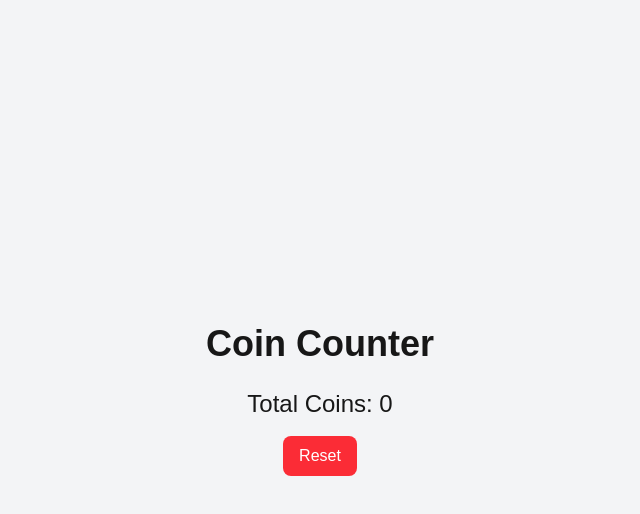
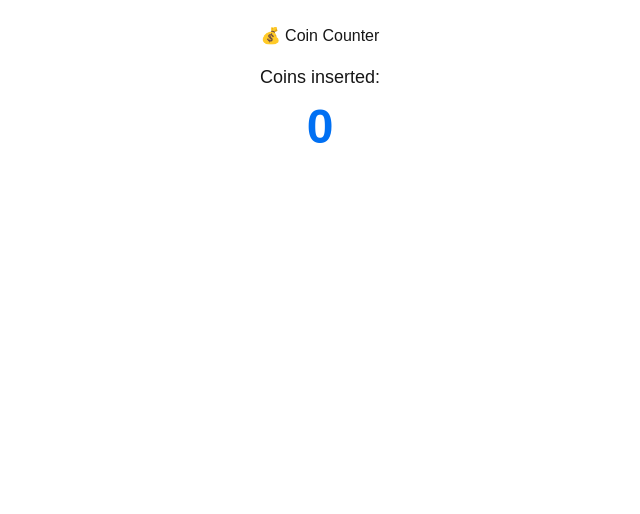
Before and after one commit to Shane-kssandra/coindashboard, a Next.js app: page / in a window 1280 px wide. Shown: the top 514 px of the page, without its empty margins (320-960 px from the left). Built offline with nearby package versions, Linux system fonts and the light colour scheme.

Commit message:
Polling UI for live coin count

```diff
--- a/app/page.tsx
+++ b/app/page.tsx
@@ -2,48 +2,30 @@
 import { useEffect, useState } from "react";
 
 export default function Home() {
-  const [coinCount, setCoinCount] = useState(0);
+  const [coins, setCoins] = useState<number>(0);
 
-  // Fetch coin count periodically
   useEffect(() => {
-    const fetchData = async () => {
+    let mounted = true;
+
+    async function fetchCoins() {
       try {
-        const res = await fetch("/api/data");
+        const res = await fetch("/api/data", { cache: "no-store" });
+        if (!res.ok) return;
         const data = await res.json();
-        setCoinCount(data.coinCount);
-      } catch (err) {
-        console.error("Error fetching data:", err);
-      }
-    };
+        if (mounted) setCoins(data.coins ?? 0);
+      } catch {}
+    }
 
-    fetchData();
-    const interval = setInterval(fetchData, 2000); // refresh every 2s
-    return () => clearInterval(interval);
+    fetchCoins();                    // initial
+    const id = setInterval(fetchCoins, 2000); // poll every 2s
+    return () => { mounted = false; clearInterval(id); };
   }, []);
 
-  // Reset handler
-  const handleReset = async () => {
-    try {
-      const res = await fetch("/api/data", {
-        method: "DELETE",
-      });
-      const data = await res.json();
-      setCoinCount(data.coinCount);
-    } catch (err) {
-      console.error("Error resetting:", err);
-    }
-  };
-
   return (
-    <div className="flex flex-col items-center justify-center min-h-screen bg-gray-100">
-      <h1 className="text-4xl font-bold mb-6">Coin Counter</h1>
-      <p className="text-2xl mb-4">Total Coins: {coinCount}</p>
-      <button
-        onClick={handleReset}
-        className="bg-red-500 hover:bg-red-600 text-white px-4 py-2 rounded-lg"
-      >
-        Reset
-      </button>
-    </div>
+    <main style={{ fontFamily: "sans-serif", textAlign: "center", padding: 24 }}>
+      <h1>💰 Coin Counter</h1>
+      <p style={{ fontSize: 18, marginTop: 16 }}>Coins inserted:</p>
+      <div style={{ fontSize: 48, fontWeight: 700, color: "#0070f3" }}>{coins}</div>
+    </main>
   );
 }
```
